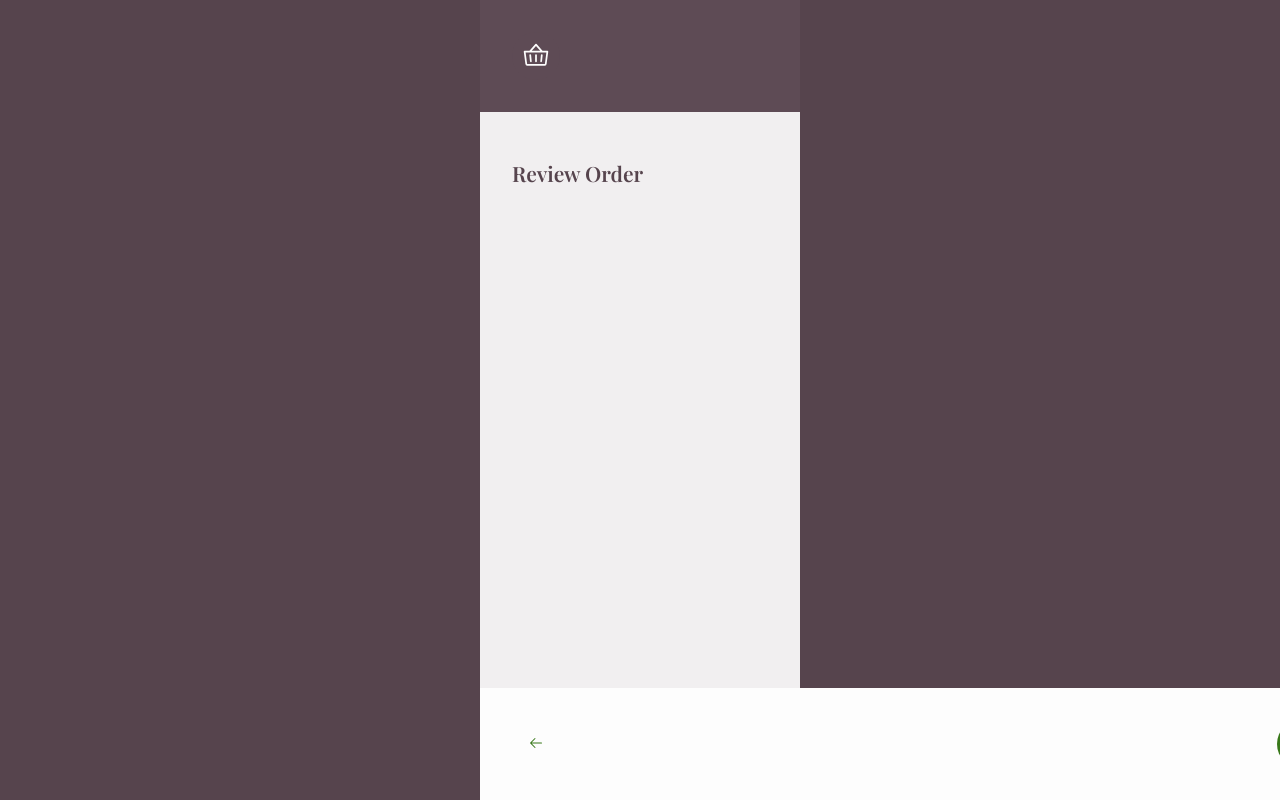
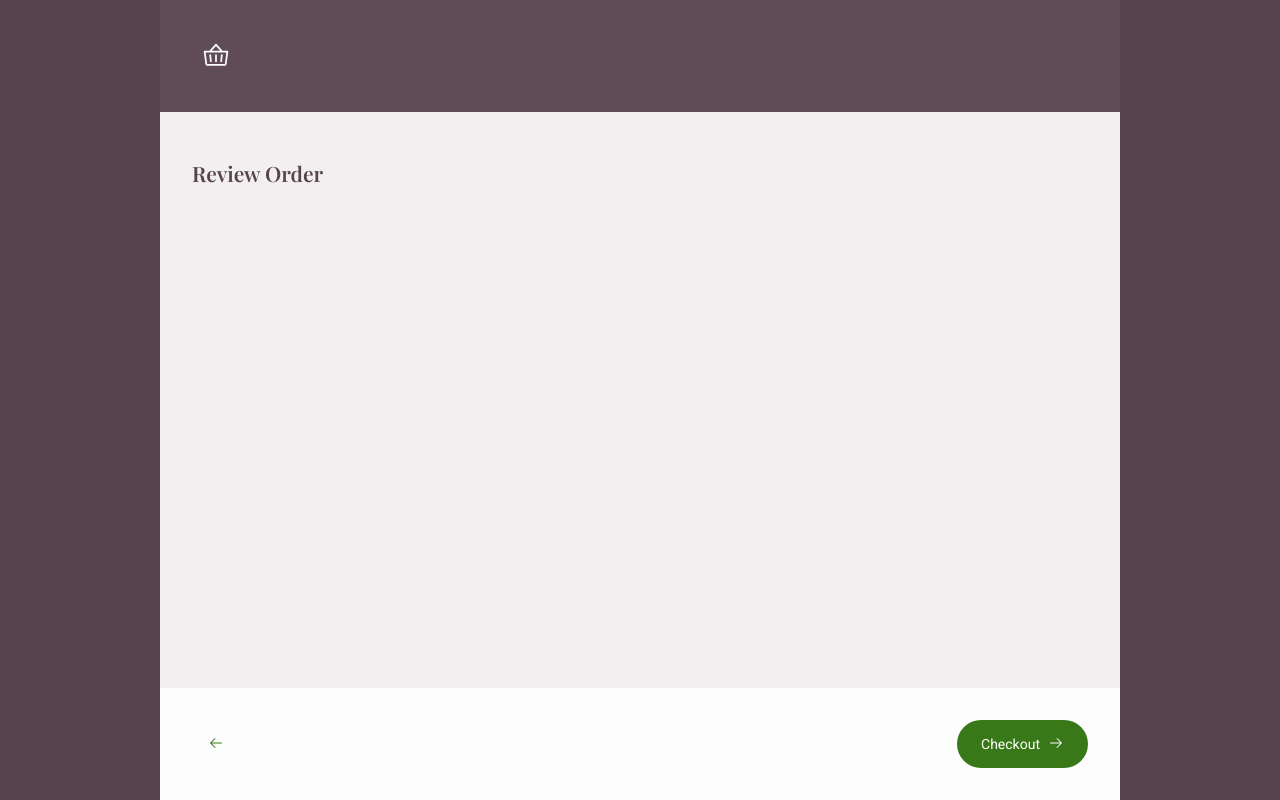
Before and after one commit to mranenko/limon-app, a React (Vite) app: page /review in a window 1280 px wide. Built offline with nearby package versions, Linux system fonts and the light colour scheme.

Commit message:
page container style fixes

```diff
--- a/src/assets/styles/base/global.scss
+++ b/src/assets/styles/base/global.scss
@@ -10,6 +10,12 @@ html,
 body,
 #root {
   min-height: 100vh;
+  width: 100%;
+}
+
+#root {
+  max-width: 60rem;
+  min-width: 20rem;
 }
 
 html {
@@ -18,6 +24,7 @@ html {
 }
 
 body {
+  align-items: center;
   background: var(--color-primary-dark);
   color: var(--color-foreground-light);
   display: flex;
--- a/src/assets/styles/layouts/screen.scss
+++ b/src/assets/styles/layouts/screen.scss
@@ -1,8 +1,6 @@
 .screen {
   background: var(--color-background);
   color: var(--color-foreground);
-  max-width: 60rem;
-  min-width: 20rem;
   min-height: 100vh;
   position: relative;
   width: 100%;
```
